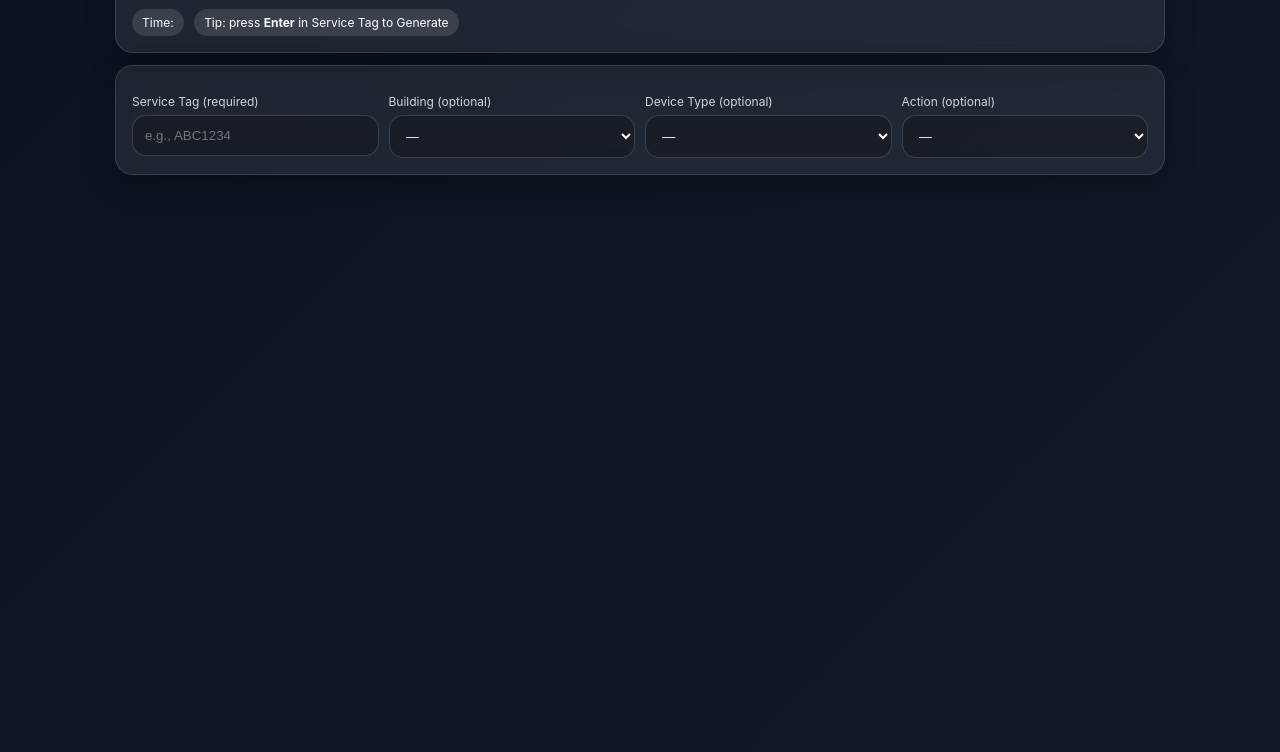
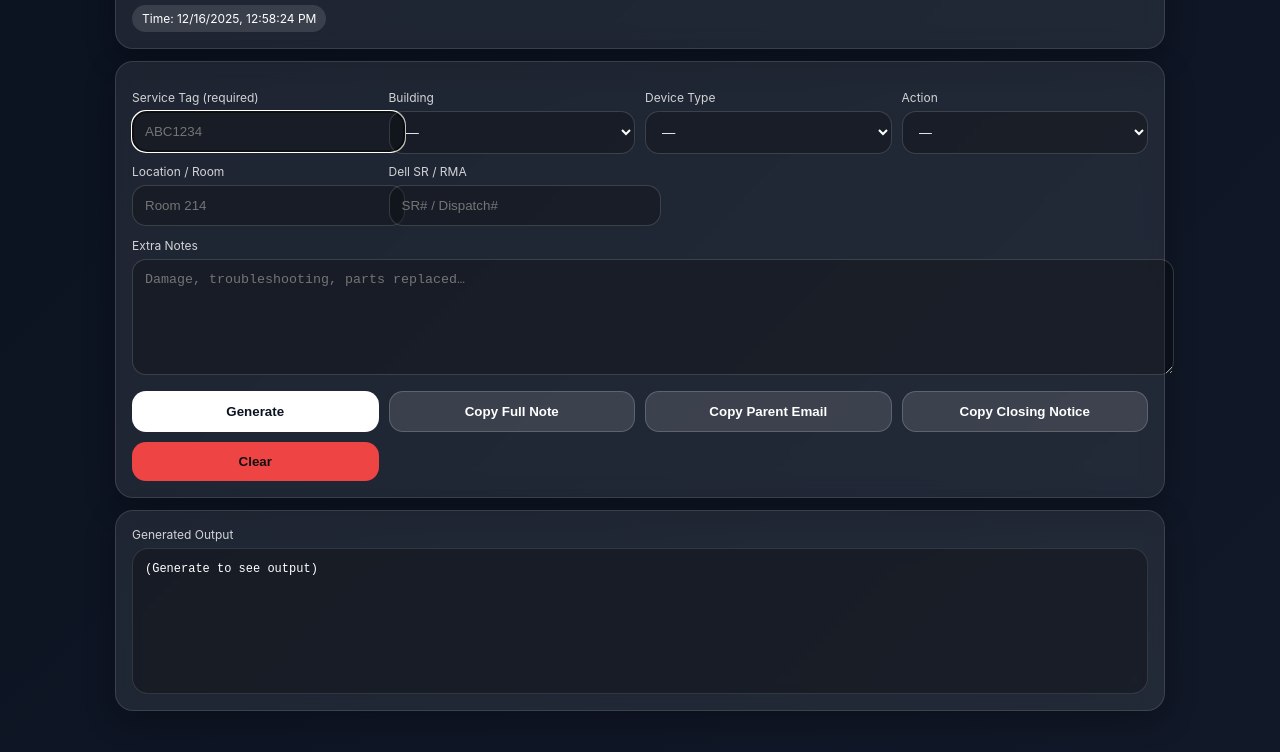
Before and after one commit to GladGil/tickettool, a plain HTML site: page index.html in a window 1280 px wide. Shown: the part 84-836 px from the top of the page. Drawn offline with Linux system fonts and the light colour scheme.

Commit message:
Update index.html

```diff
--- a/index.html
+++ b/index.html
@@ -9,7 +9,7 @@
       --bg1:#0b1220; --bg2:#111827;
       --card:rgba(255,255,255,.08);
       --border:rgba(255,255,255,.12);
-      --text:#fff; --muted:rgba(255,255,255,.78);
+      --text:#fff;
       --btn:#ffffff; --btnText:#0b1220;
       --btn2:rgba(255,255,255,.12);
       --danger:#ef4444;
@@ -32,68 +32,50 @@
       margin-bottom:12px;
     }
     h1{margin:0 0 6px; font-size:20px;}
-    .sub{margin:0; opacity:.8; font-size:13px; line-height:1.35;}
+    .sub{margin:0; opacity:.8; font-size:13px;}
     .grid{display:grid; gap:10px; grid-template-columns:repeat(auto-fit,minmax(220px,1fr)); margin-top:12px;}
-    label{font-size:12px; opacity:.8; display:block; margin:0 0 6px;}
+    label{font-size:12px; opacity:.8; display:block; margin-bottom:6px;}
     input, select, textarea{
-      width:100%; box-sizing:border-box;
-      border-radius:14px;
+      width:100%; border-radius:14px;
       border:1px solid rgba(255,255,255,.16);
       background:rgba(0,0,0,.25);
-      color:var(--text);
-      padding:12px;
-      outline:none;
+      color:#fff; padding:12px;
     }
-    textarea{min-height:92px; resize:vertical;}
-    .row{display:grid; gap:12px; grid-template-columns:1fr; margin-top:12px;}
-    @media (min-width:900px){ .row{grid-template-columns:1fr 1fr;} }
-    .btnRow{display:grid; gap:10px; grid-template-columns:repeat(auto-fit,minmax(210px,1fr)); margin-top:12px;}
+    textarea{min-height:90px;}
+    .btnRow{display:grid; gap:10px; grid-template-columns:repeat(auto-fit,minmax(200px,1fr)); margin-top:12px;}
     button{
-      border:0;
-      border-radius:14px;
-      padding:12px 14px;
-      font-weight:800;
+      border:0; border-radius:14px;
+      padding:12px; font-weight:800;
       cursor:pointer;
-      transition:.15s transform,.15s box-shadow,.15s opacity;
+      transition:.15s transform,.15s box-shadow;
     }
     button.primary{background:var(--btn); color:var(--btnText);}
-    button.secondary{background:var(--btn2); color:var(--text); border:1px solid rgba(255,255,255,.18);}
+    button.secondary{background:var(--btn2); color:#fff; border:1px solid rgba(255,255,255,.18);}
     button.danger{background:var(--danger); color:#111;}
     button:hover{transform:translateY(-1px); box-shadow:0 8px 16px rgba(0,0,0,.25);}
-    .pill{
-      display:inline-block;
-      padding:6px 10px;
-      border-radius:999px;
-      background:rgba(255,255,255,.12);
-      margin-right:6px;
-      font-size:12px;
-    }
+    .pill{display:inline-block; padding:6px 10px; border-radius:999px; background:rgba(255,255,255,.12); font-size:12px;}
     .out{
       white-space:pre-wrap;
       background:rgba(0,0,0,.28);
       border:1px solid rgba(255,255,255,.12);
       border-radius:16px;
       padding:12px;
-      font-family: ui-monospace, SFMono-Regular, Menlo, Monaco, Consolas, "Liberation Mono", "Courier New", monospace;
-      font-size:12px;
-      line-height:1.45;
+      font-family: ui-monospace, monospace;
+      font-size:12px; line-height:1.45;
       min-height:120px;
     }
-    .hint{font-size:12px; opacity:.75; line-height:1.35; margin-top:8px;}
-    .ok{color:var(--ok); font-weight:700;}
+    .copied{color:var(--ok); font-weight:700; display:none;}
   </style>
 </head>
 <body>
 <div class="wrap">
+
   <div class="card">
     <h1>IT Ticket Note Generator</h1>
-      <p class="sub">
-        Service Tag required. Everything else optional. Built for: <b>Collected</b> → <b>Sent to Dell</b> → <b>Returned to classroom</b>.
-      </p>
-      <div style="margin-top:10px">
-        <span class="pill" id="timepill">Time:</span>
-        <span class="pill">Tip: press <b>Enter</b> in Service Tag to Generate</span>
-        <span class="pill ok" id="copyStatus" style="display:none;">Copied!</span>
+    <p class="sub">v1.2 · Service Tag required · Built for Collect → Dell → Return</p>
+    <div style="margin-top:8px">
+      <span class="pill" id="timepill"></span>
+      <span class="pill copied" id="copied">Copied ✓</span>
     </div>
   </div>
 
@@ -101,35 +83,150 @@
     <div class="grid">
       <div>
         <label>Service Tag (required)</label>
-          <input id="tag" placeholder="e.g., ABC1234" autocomplete="off" />
+        <input id="tag" placeholder="ABC1234" autofocus />
       </div>
 
       <div>
-          <label>Building (optional)</label>
+        <label>Building</label>
         <select id="building">
           <option value="">—</option>
           <option>Kingston</option>
           <option>Kilmer</option>
           <option>Barton</option>
-            <option>Other</option>
         </select>
       </div>
 
       <div>
-          <label>Device Type (optional)</label>
-          <select id="deviceType">
+        <label>Device Type</label>
+        <select id="device">
           <option value="">—</option>
           <option>Chromebook</option>
           <option>Dell Laptop</option>
           <option>Dell Desktop</option>
           <option>IFP / Smartboard</option>
-            <option>Other</option>
         </select>
       </div>
 
       <div>
-          <label>Action (optional)</label>
+        <label>Action</label>
         <select id="action">
           <option value="">—</option>
           <option value="COLLECTED">Collected</option>
-            <option value="SENT_DELL">Sent to Del_
+          <option value="SENT_DELL">Sent to Dell</option>
+          <option value="RETURNED">Returned to classroom</option>
+        </select>
+      </div>
+
+      <div>
+        <label>Location / Room</label>
+        <input id="location" placeholder="Room 214" />
+      </div>
+
+      <div>
+        <label>Dell SR / RMA</label>
+        <input id="rma" placeholder="SR# / Dispatch#" />
+      </div>
+    </div>
+
+    <div style="margin-top:12px">
+      <label>Extra Notes</label>
+      <textarea id="extra" placeholder="Damage, troubleshooting, parts replaced…"></textarea>
+    </div>
+
+    <div class="btnRow">
+      <button class="primary" onclick="generate()">Generate</button>
+      <button class="secondary" onclick="copyText('full')">Copy Full Note</button>
+      <button class="secondary" onclick="copyText('parent')">Copy Parent Email</button>
+      <button class="secondary" onclick="copyText('close')">Copy Closing Notice</button>
+      <button class="danger" onclick="clearAll()">Clear</button>
+    </div>
+  </div>
+
+  <div class="card">
+    <label>Generated Output</label>
+    <div class="out" id="output">(Generate to see output)</div>
+  </div>
+
+</div>
+
+<script>
+const $ = id => document.getElementById(id);
+
+function now(){
+  return new Date().toLocaleString();
+}
+
+function updateTime(){
+  $("timepill").textContent = "Time: " + now();
+}
+updateTime();
+setInterval(updateTime, 30000);
+
+function generate(){
+  const tag = $("tag").value.trim();
+  if(!tag){
+    $("output").textContent = "Service Tag required.";
+    return;
+  }
+
+  const building = $("building").value;
+  const device = $("device").value;
+  const action = $("action").value;
+  const location = $("location").value.trim();
+  const rma = $("rma").value.trim();
+  const extra = $("extra").value.trim();
+
+  let status =
+    action === "COLLECTED" ? "Device collected." :
+    action === "SENT_DELL" ? `Device sent to Dell${rma ? " ("+rma+")" : ""}.` :
+    action === "RETURNED" ? `Device returned to classroom${location ? " ("+location+")" : ""}.` :
+    "Status updated.";
+
+  let lines = [
+    `Time: ${now()}`,
+    `Service Tag: ${tag}`,
+    device ? `Device: ${device}` : "",
+    building ? `Building: ${building}` : "",
+    status,
+    extra ? `Notes: ${extra}` : ""
+  ].filter(Boolean);
+
+  $("output").textContent = lines.join("\n");
+}
+
+async function copyText(type){
+  generate();
+
+  let text = $("output").textContent;
+  if(type === "parent"){
+    text = "Hello,\n\nWe are providing an update on the device.\n\n" + text + "\n\nThank you.";
+  }
+  if(type === "close"){
+    text = "If we do not hear back within 3 days, this ticket will be closed. Thank you.";
+  }
+
+  await navigator.clipboard.writeText(text);
+  $("copied").style.display = "inline-block";
+  setTimeout(()=> $("copied").style.display = "none", 900);
+}
+
+function clearAll(){
+  ["tag","building","device","action","location","rma","extra"].forEach(id=>{
+    const el = $(id);
+    el.tagName === "SELECT" ? el.value = "" : el.value = "";
+  });
+  $("output").textContent = "(Generate to see output)";
+  $("tag").focus();
+}
+
+// ENTER KEY = Generate + Copy Full Note
+$("tag").addEventListener("keydown", async e => {
+  if(e.key === "Enter"){
+    e.preventDefault();
+    generate();
+    await copyText("full");
+  }
+});
+</script>
+</body>
+</html>
```
Lines whose indentation alone changed are shown as unchanged.
